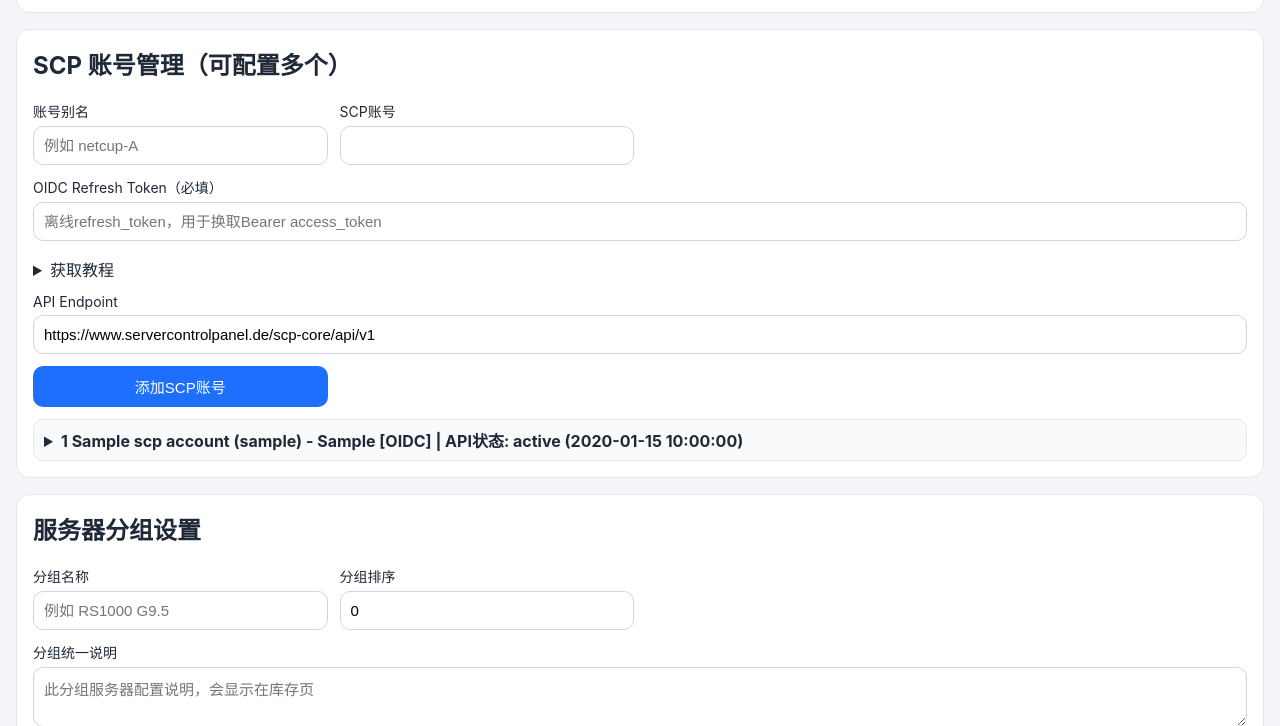
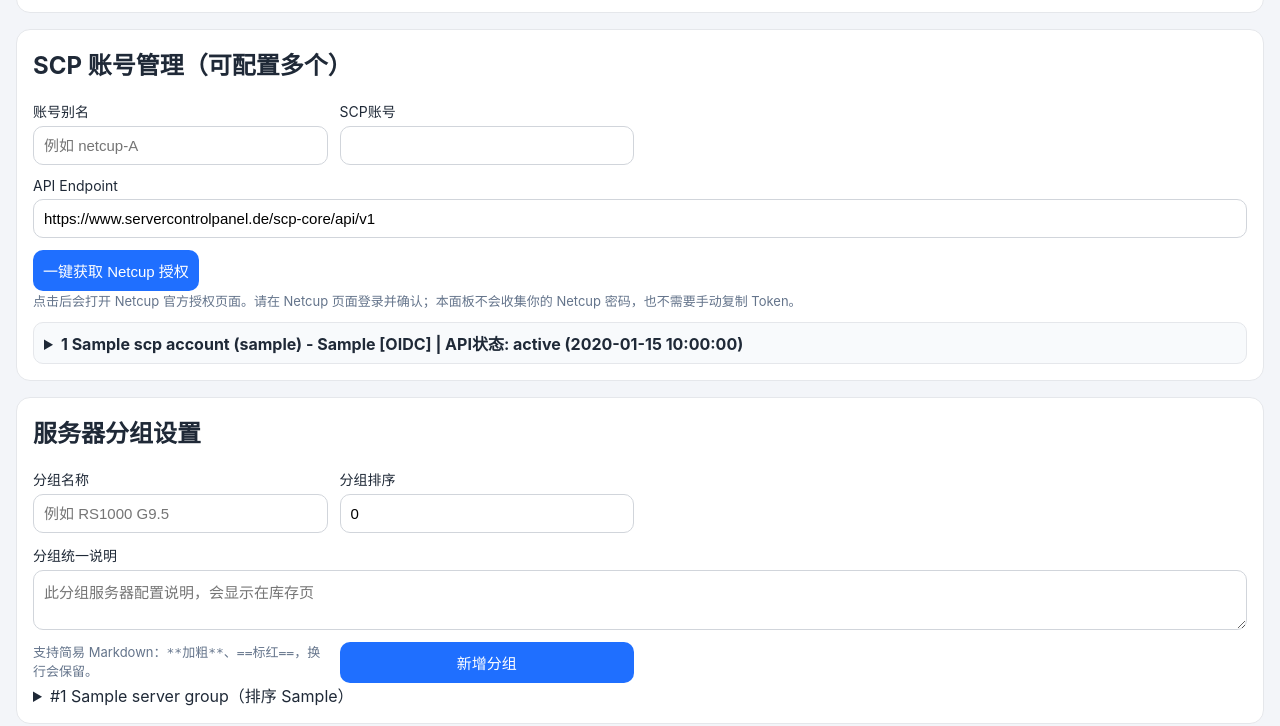
Before and after one commit to laijunquan216/VPS-, a Flask app: template templates/settings.html in a window 1280 px wide. Shown: the part 1822-2548 px from the top of the page. Run offline with Flask 3, Linux system fonts and the light colour scheme; the visitor is signed in with stand-in values (Sample User, id 1); tables that the repository leaves empty hold one stand-in row (values such as "Sample post"); the template is opened without the code that fills it: most values are stand-ins (such as "Sample title", 1, 10 or a date in 2020); parts of the project's set-up code (start-up, migrations or seed data) failed here and were passed over.

Commit message:
Add one-click Netcup device authorization UI

```diff
--- a/templates/settings.html
+++ b/templates/settings.html
@@ -94,44 +94,95 @@
 
 <section class="panel">
   <h2>SCP 账号管理（可配置多个）</h2>
-  <form method="post" action="/scp-accounts" class="grid-form">
+  <form id="scp-device-form" class="grid-form">
     <label>账号别名<input name="name" placeholder="例如 netcup-A" required /></label>
-    <label>SCP账号<input name="username" required /></label>
-    <label class="full">OIDC Refresh Token（必填）<input name="refresh_token" placeholder="离线refresh_token，用于换取Bearer access_token" required /></label>
-    <details class="full" style="margin-top:4px;">
-      <summary style="cursor:pointer;">获取教程</summary>
-      <div class="hint" style="margin-top:8px;line-height:1.5;">
-        <p><strong>一、生成离线 Refresh Token（官方 Device Code 流程）</strong></p>
-        <pre>curl -X POST 'https://www.servercontrolpanel.de/realms/scp/protocol/openid-connect/auth/device' \
-  -d "client_id=scp" \
-  -d 'scope=offline_access openid' | jq</pre>
-        <p>返回里会有 <code>device_code</code>、<code>verification_uri_complete</code>。</p>
-        <p>浏览器打开 <code>verification_uri_complete</code> 登录并授权（profile/offline_access/roles/email）。</p>
+    <label>SCP账号<input name="username" required autocomplete="username" /></label>
+    <label class="full">API Endpoint<input name="api_endpoint" value="https://www.servercontrolpanel.de/scp-core/api/v1" /></label>
+    <div class="full">
+      <button type="submit" id="scp-device-start">一键获取 Netcup 授权</button>
+      <p class="hint">点击后会打开 Netcup 官方授权页面。请在 Netcup 页面登录并确认；本面板不会收集你的 Netcup 密码，也不需要手动复制 Token。</p>
+      <div id="scp-device-status" class="hint" role="status" aria-live="polite"></div>
+      <div id="scp-device-code" hidden style="margin-top:8px;padding:12px;border:1px solid var(--border-color, #ccc);border-radius:8px;">
+        <p>如果没有自动打开授权页面，请<a id="scp-device-link" href="https://www.servercontrolpanel.de/" target="_blank" rel="noopener noreferrer">点击这里打开 Netcup 官方授权页面</a>。</p>
+        <p>验证码：<strong id="scp-device-user-code" style="font-size:1.25em;letter-spacing:2px;"></strong></p>
+        <p class="hint">请在官方页面输入上面的验证码并确认授权。此页面会自动等待授权结果。</p>
+      </div>
+    </div>
+  </form>
+  <script>
+  (() => {
+    const form = document.getElementById('scp-device-form');
+    if (!form) return;
+    const button = document.getElementById('scp-device-start');
+    const status = document.getElementById('scp-device-status');
+    const codeBox = document.getElementById('scp-device-code');
+    const codeText = document.getElementById('scp-device-user-code');
+    const link = document.getElementById('scp-device-link');
+    let pollTimer = null;
+    let flowId = '';
 
-        <p><strong>二、用 device_code 换 access_token / refresh_token</strong></p>
-        <pre>curl -X POST 'https://www.servercontrolpanel.de/realms/scp/protocol/openid-connect/token' \
-  -d 'grant_type=urn:ietf:params:oauth:grant-type:device_code' \
-  -d 'device_code=&lt;device-code&gt;' \
-  -d 'client_id=scp' | jq</pre>
-        <p>响应中的 <code>refresh_token</code> 就是要填到面板里的 OIDC Refresh Token。</p>
+    const setStatus = (message, isError = false) => {
+      status.textContent = message;
+      status.style.color = isError ? '#b91c1c' : '';
+    };
 
-        <p><strong>三、后续刷新 access_token（常规API调用）</strong></p>
-        <pre>curl 'https://www.servercontrolpanel.de/realms/scp/protocol/openid-connect/token' \
-  -d 'client_id=scp' \
-  -d 'refresh_token=&lt;refresh_token&gt;' \
-  -d 'grant_type=refresh_token' | jq</pre>
-        <p>离线 refresh token 只要 30 天内至少使用一次即可长期有效。</p>
+    const poll = async () => {
+      if (!flowId) return;
+      try {
+        const response = await fetch('/scp-accounts/device/' + encodeURIComponent(flowId) + '/poll', {
+          method: 'POST',
+          headers: {'Accept': 'application/json'}
+        });
+        const data = await response.json();
+        if (data.status === 'success') {
+          clearInterval(pollTimer);
+          flowId = '';
+          setStatus(data.message || '授权成功，正在刷新账号列表…');
+          button.disabled = false;
+          window.setTimeout(() => window.location.reload(), 1200);
+        } else if (data.status === 'expired' || data.status === 'error') {
+          clearInterval(pollTimer);
+          flowId = '';
+          setStatus(data.message || '授权失败，请重新发起。', true);
+          button.disabled = false;
+        }
+      } catch (error) {
+        setStatus('暂时无法检查授权状态，将自动重试…');
+      }
+    };
 
-        <p><strong>四、如需吊销 refresh token</strong></p>
-        <pre>curl 'https://www.servercontrolpanel.de/realms/scp/protocol/openid-connect/revoke' \
-  -d 'client_id=scp' \
-  -d "token=&lt;refresh-token&gt;" \
-  -d "token_type_hint=refresh_token" | jq</pre>
-      </div>
-    </details>
-    <label class="full">API Endpoint<input name="api_endpoint" value="https://www.servercontrolpanel.de/scp-core/api/v1" /></label>
-    <button type="submit">添加SCP账号</button>
-  </form>
+    form.addEventListener('submit', async (event) => {
+      event.preventDefault();
+      if (pollTimer) clearInterval(pollTimer);
+      button.disabled = true;
+      codeBox.hidden = true;
+      setStatus('正在向 Netcup 申请设备授权码…');
+      try {
+        const response = await fetch('/scp-accounts/device/start', {
+          method: 'POST',
+          headers: {'Content-Type': 'application/json', 'Accept': 'application/json'},
+          body: JSON.stringify(Object.fromEntries(new FormData(form).entries()))
+        });
+        const data = await response.json();
+        if (!response.ok || data.status !== 'pending') {
+          throw new Error(data.message || '申请授权码失败');
+        }
+        flowId = data.flow_id;
+        codeText.textContent = data.user_code;
+        const targetUrl = data.verification_uri_complete || data.verification_uri;
+        link.href = targetUrl;
+        codeBox.hidden = false;
+        setStatus('已取得授权码。请在 Netcup 官方页面完成授权，面板正在自动等待结果…');
+        if (targetUrl) window.open(targetUrl, '_blank', 'noopener,noreferrer');
+        pollTimer = window.setInterval(poll, Math.max(3000, (Number(data.interval) || 5) * 1000));
+        poll();
+      } catch (error) {
+        setStatus(error.message || '授权启动失败', true);
+        button.disabled = false;
+      }
+    });
+  })();
+  </script>
   {% if scp_accounts %}
   <div class="scp-account-list">
     {% for a in scp_accounts %}
@@ -140,7 +191,7 @@
         <form method="post" action="/scp-accounts/{{ a.id }}/update" class="grid-form">
           <label>账号别名<input name="name" value="{{ a.name }}" required /></label>
           <label>SCP账号<input name="username" value="{{ a.username }}" required /></label>
-          <label class="full">OIDC Refresh Token<input name="refresh_token" value="{{ a.refresh_token }}" required /></label>
+          <label class="full">OIDC Refresh Token<input name="refresh_token" type="password" value="" autocomplete="new-password" placeholder="留空则保留现有 Token；如需更换可粘贴新 Token" /></label>
           <label class="full">API Endpoint<input name="api_endpoint" value="{{ a.api_endpoint }}" required /></label>
           <div class="button-row full">
             <button type="submit">保存</button>
```
